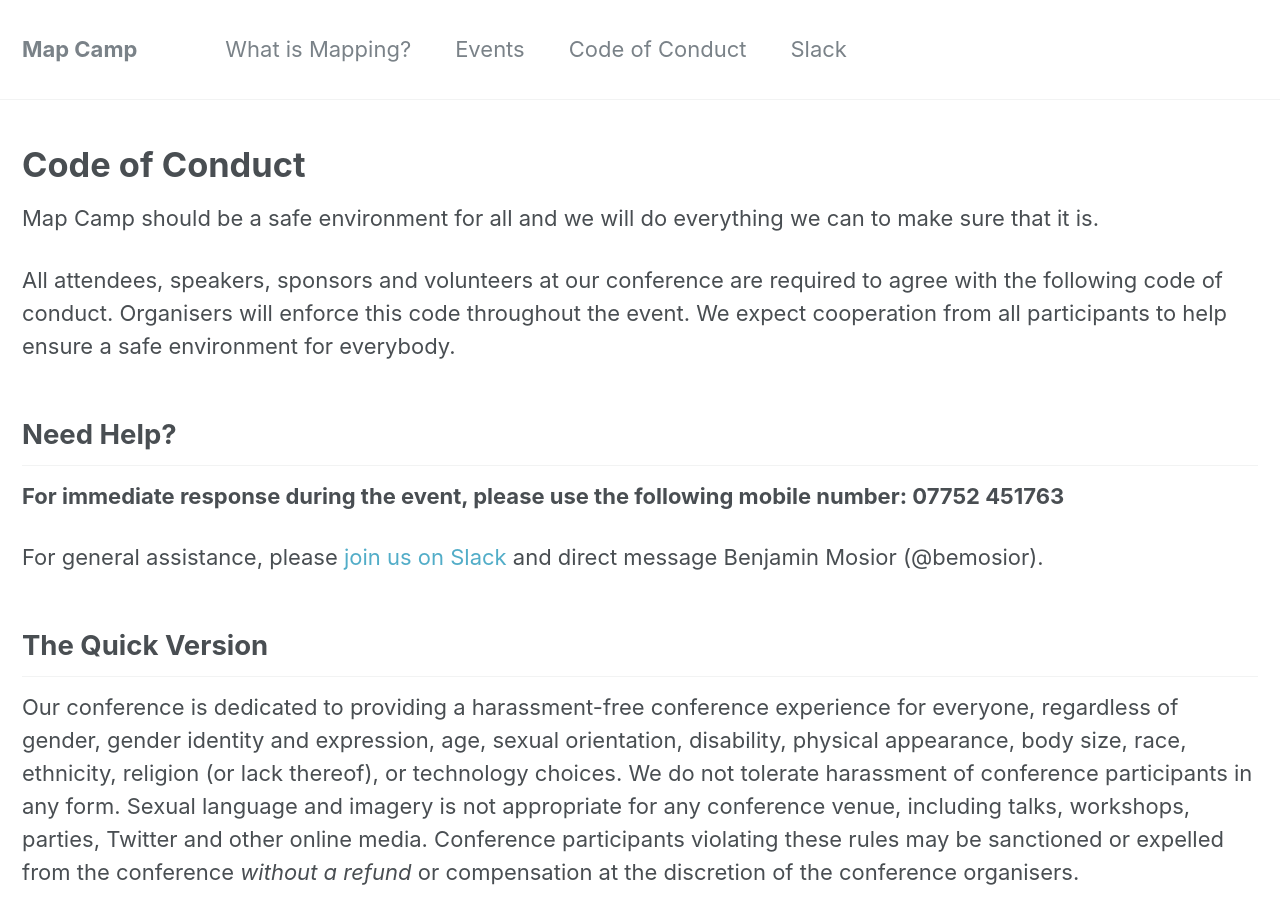
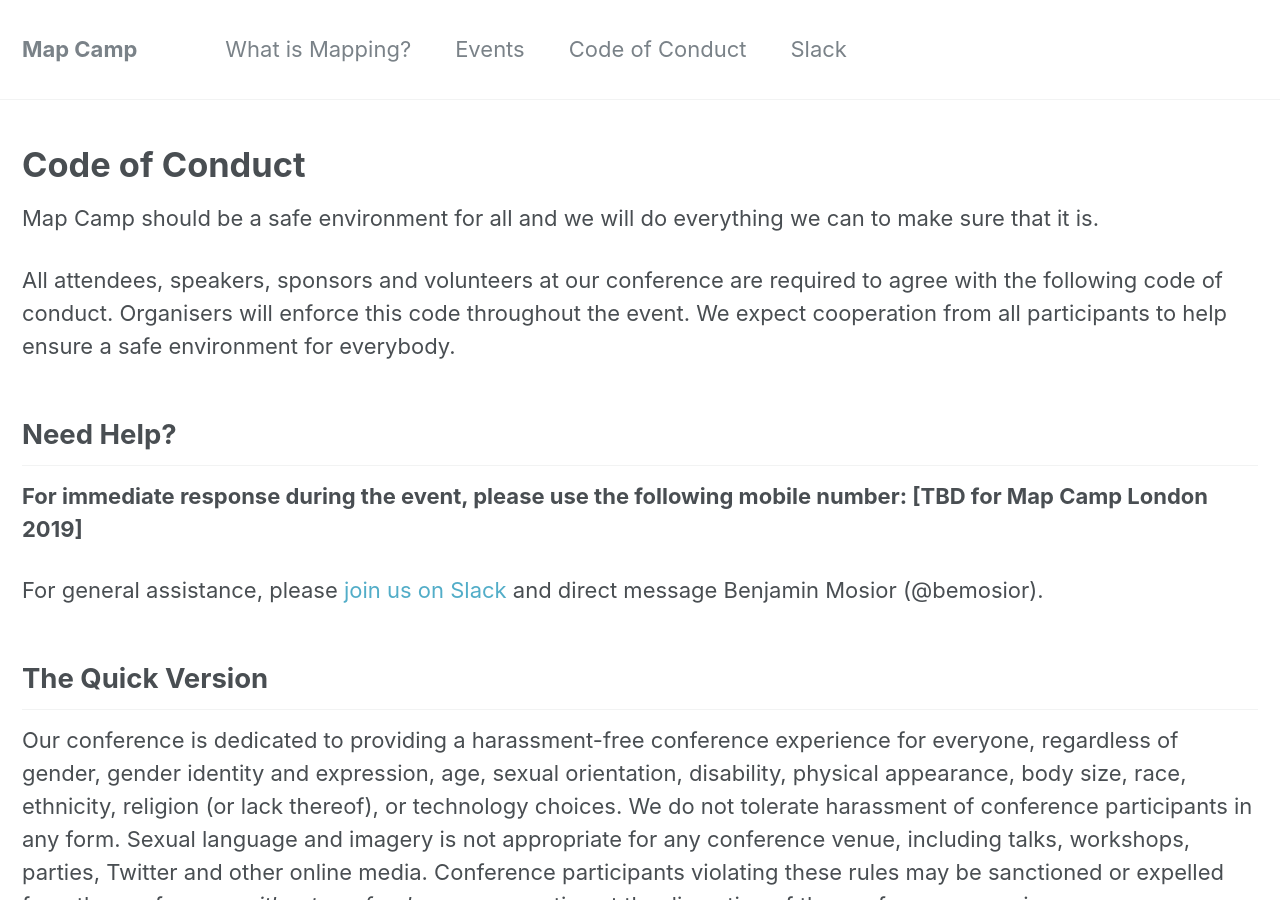
Before and after one commit to mapcampcommittee/mapcampcommittee.github.io, a Jekyll site: the page built from _pages/code_of_conduct.html, in a window 1280 px wide and 900 px high. Built offline with Jekyll 4.4.1, drawn with Linux system fonts in a browser that asks for light colours.

Commit message:
Take down number to avoid confusion.

```diff
--- a/_pages/code_of_conduct.html
+++ b/_pages/code_of_conduct.html
@@ -12,7 +12,7 @@ classes:
 
 <h2>Need Help?</h2>
 
-<p><strong>For immediate response during the event, please use the following mobile number: 07752 451763</strong></p>
+<p><strong>For immediate response during the event, please use the following mobile number: [TBD for Map Camp London 2019]</strong></p>
 
 <p>For general assistance, please <a href="https://map-camp-slack-invite.herokuapp.com/" target="_blank">join us on Slack</a> and direct message Benjamin Mosior (@bemosior).</p>
 
```
